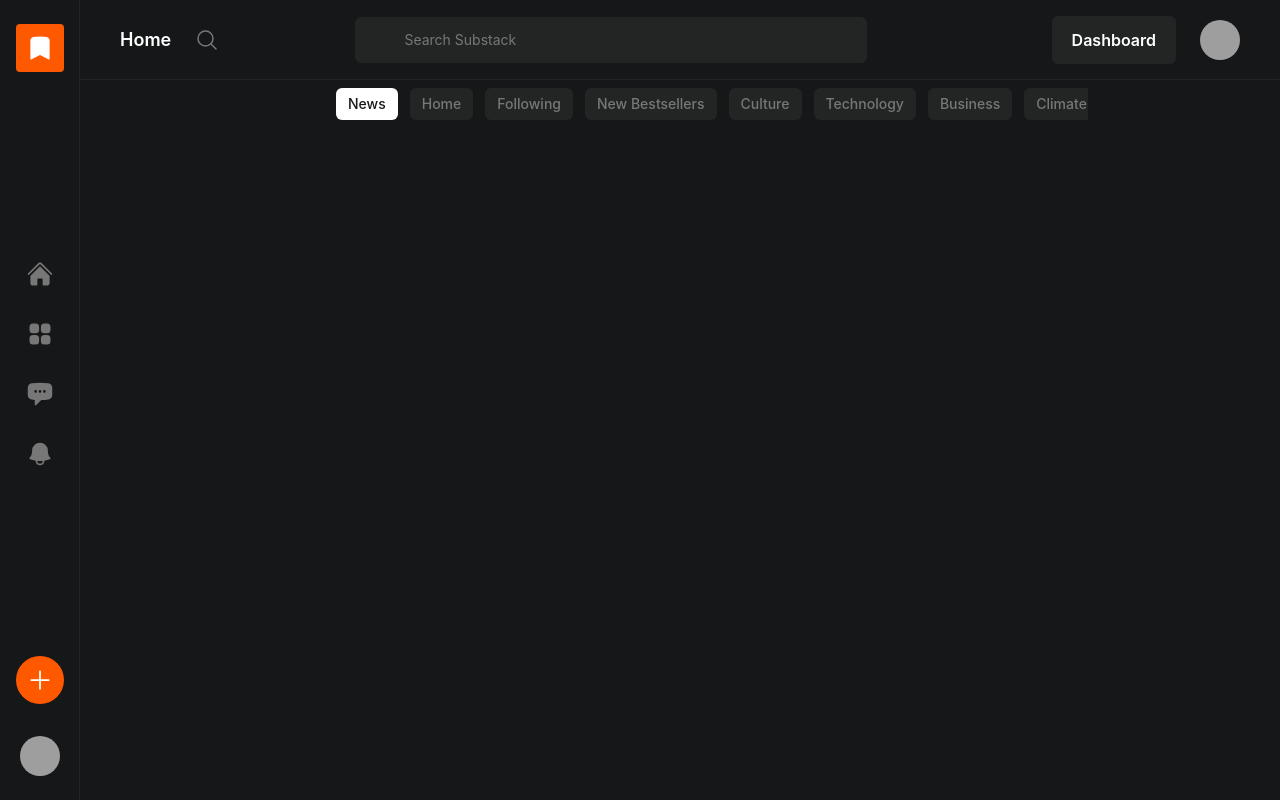
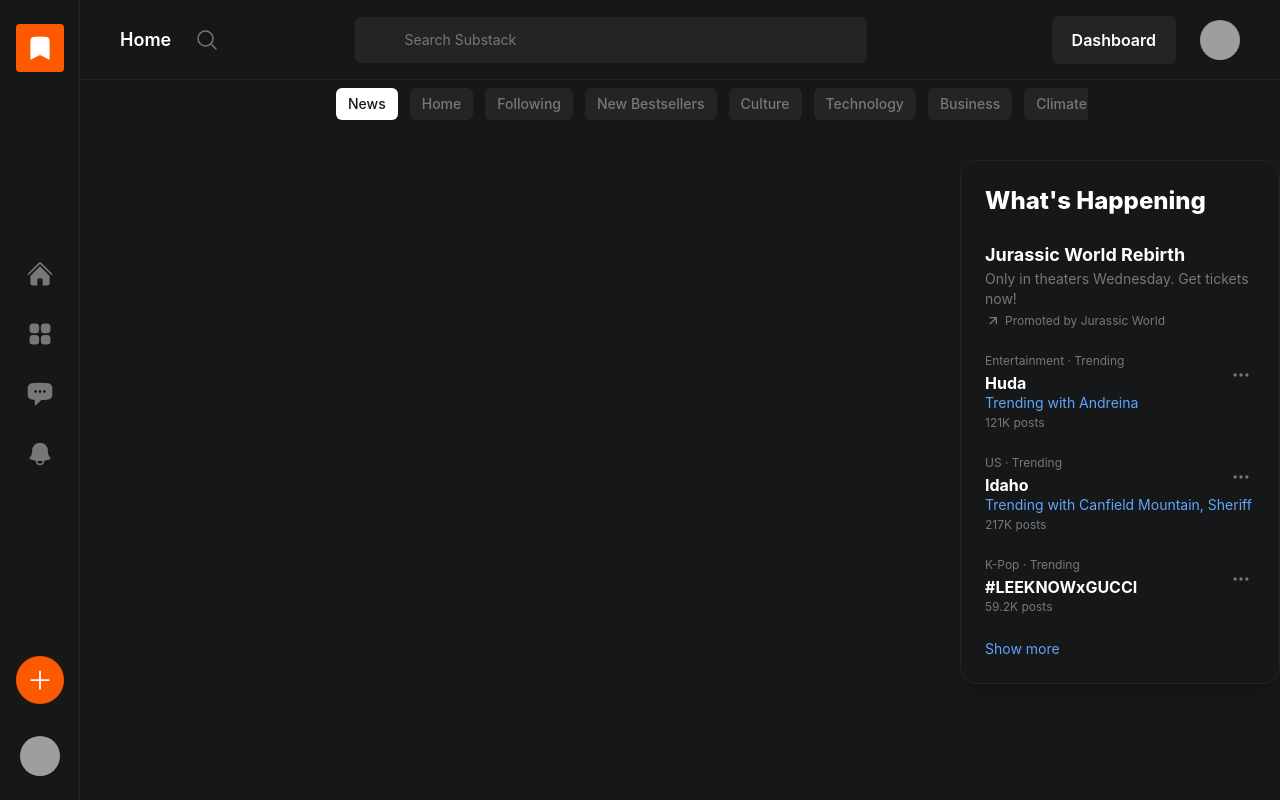
Before and after one commit to HongluW/substack-newspage, a React (Create React App) app: page / in a window 1280 px wide. Both pictures are taken after a click on the button "News". Built offline with nearby package versions, Linux system fonts and the light colour scheme; grey boxes are pictures that could not be loaded.

Commit message:
Add TrendsPanel component to App for displaying news trends based on active tab selection.

```diff
--- a/src/App.tsx
+++ b/src/App.tsx
@@ -5,6 +5,7 @@
 import StoryCarousel from './components/StoryCarousel';
 import PostComposer from './components/PostComposer';
 import Post from './components/Post';
+import TrendsPanel from './components/TrendsPanel';
 
 const posts = [
   {
@@ -75,6 +76,7 @@
             </div>
           </>
         )}
+        {activeTab === 'News' && <TrendsPanel />}
       </div>
     </div>
   );
--- /dev/null
+++ b/src/components/TrendsPanel.tsx
@@ -0,0 +1,60 @@
+import React from "react";
+
+const trends = [
+  {
+    category: "Entertainment · Trending",
+    title: "Huda",
+    subtitle: "Trending with Andreina",
+    posts: "121K posts",
+  },
+  {
+    category: "US · Trending",
+    title: "Idaho",
+    subtitle: "Trending with Canfield Mountain, Sheriff",
+    posts: "217K posts",
+  },
+  {
+    category: "K-Pop · Trending",
+    title: "#LEEKNOWxGUCCI",
+    subtitle: "",
+    posts: "59.2K posts",
+  },
+];
+
+export default function TrendsPanel() {
+  return (
+    <div className="flex w-full">
+      <aside className="w-full max-w-xs ml-auto my-8">
+        <div className="bg-black border border-gray-900 rounded-2xl p-6 text-white shadow-lg">
+          <h2 className="text-2xl font-extrabold mb-6">What's Happening</h2>
+          {/* Promoted */}
+          <div className="mb-6">
+            <div className="text-lg font-bold">Jurassic World Rebirth</div>
+            <div className="text-gray-400 text-sm">Only in theaters Wednesday. Get tickets now!</div>
+            <div className="text-gray-400 text-xs flex items-center mt-1">
+              <svg className="w-4 h-4 mr-1 inline-block" fill="none" stroke="currentColor" strokeWidth="2" viewBox="0 0 24 24"><path d="M17 7l-10 10M7 7h10v10" /></svg>
+              Promoted by Jurassic World
+            </div>
+          </div>
+          {/* Trends */}
+          <div className="space-y-6">
+            {trends.map((trend, idx) => (
+              <div key={idx} className="relative group">
+                <div className="text-gray-400 text-xs mb-1">{trend.category}</div>
+                <div className="font-bold text-base leading-tight">{trend.title}</div>
+                {trend.subtitle && (
+                  <div className="text-sm text-blue-400">{trend.subtitle}</div>
+                )}
+                <div className="text-gray-400 text-xs mt-0.5">{trend.posts}</div>
+                <button className="absolute top-2 right-0 text-gray-400 hover:text-gray-200 p-1 rounded-full transition-colors">
+                  <svg width="20" height="20" fill="none" stroke="currentColor" strokeWidth="2" viewBox="0 0 24 24"><circle cx="12" cy="12" r="1"/><circle cx="19" cy="12" r="1"/><circle cx="5" cy="12" r="1"/></svg>
+                </button>
+              </div>
+            ))}
+          </div>
+          <a href="#" className="block text-blue-400 hover:underline text-sm mt-6">Show more</a>
+        </div>
+      </aside>
+    </div>
+  );
+}
```
